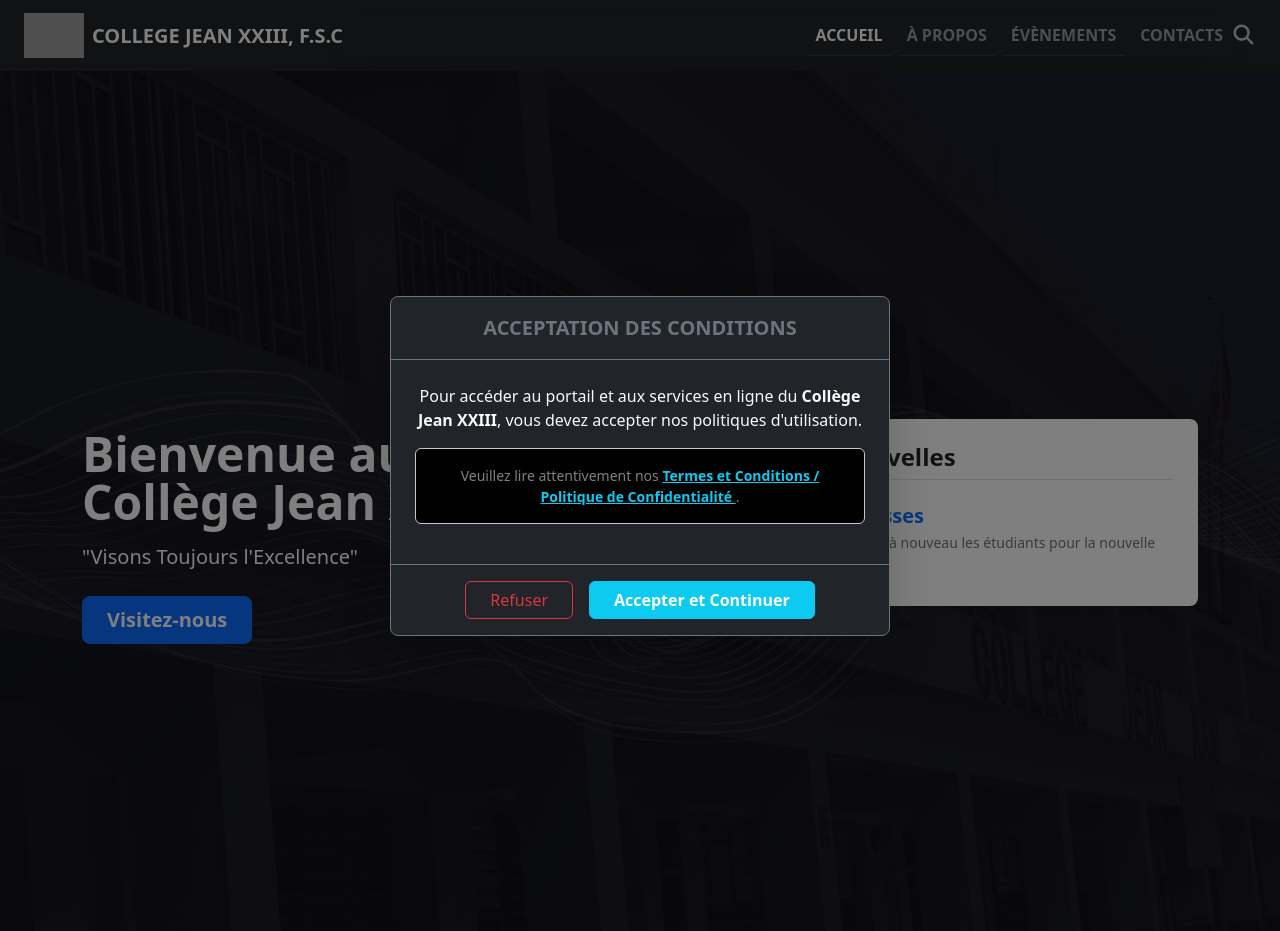
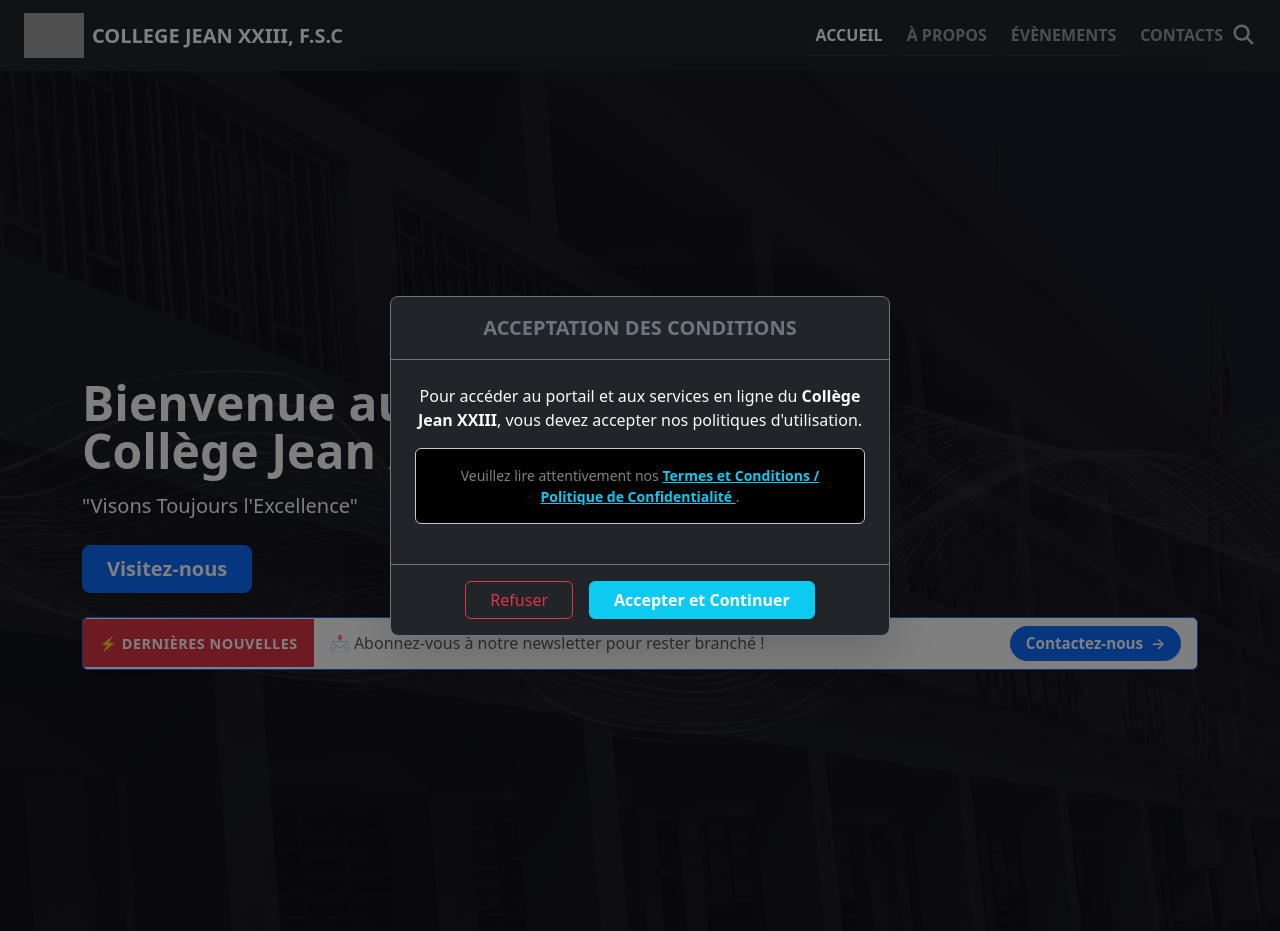
Before and after one commit to heijing-black-whale-ht/college-jean-xxiii-website, a Flask app: page / in a window 1280 px wide. Run offline with Flask 3, Linux system fonts and the light colour scheme; some libraries are stand-ins or nearby versions; grey boxes are pictures that could not be loaded.

Commit message:
Almost the end!!!

```diff
--- a/app.py
+++ b/app.py
@@ -114,7 +114,10 @@
 # --- PUBLIC PAGES ---
 @app.route('/')
 def home():
-    return render_template('index.html')
+    # Fetch the 5 most recent updates from the database
+    latest_updates = Event.query.order_by(Event.id.desc()).limit(5).all()
+    # Pass the updates into the homepage template
+    return render_template('index.html', updates=latest_updates)
 
 @app.route('/about')
 def about():
@@ -211,38 +214,130 @@
         sender_email = request.form.get('email')
         user_message = request.form.get('message')
 
-        msg = Message (
+        admin_msg = Message(
             subject=f"Nouveau message de {sender_name}",
-            sender=app.config['MAIL_USERNAME'],
-            recipients=['collegejeanxxiii2000@gmail.com'],
-            body=f"De: {sender_name} ({sender_email})\n\nMessage:\n{user_message}"
+            recipients=['collegejeanxxiii2000@gmail.com']
         )
 
-        msg.body = f"""
-        Nouveau message reçu depuis le site internet du Collège Jean XXIII:
+        admin_msg.body = f"""
+Nouveau message reçu depuis le site internet du Collège Jean XXIII
 
-        -------------------------------------------------------------------------------------
-        Nom complet: {sender_name}
-        E-mail de l'expéditeur: {sender_email}
-        -------------------------------------------------------------------------------------
+Nom: {sender_name}
+Email: {sender_email}
 
-        Message:
-        {user_message}
+Message:
+{user_message}
+"""
 
-        -------------------------------------------------------------------------------------
-        Remarque: Vous pouvez répondre directement à cet e-mail pour contacter l'expéditeur.
-        """
-        msg.reply_to = sender_email
+        admin_msg.reply_to = sender_email
+
+        logo_url = url_for('static', filename='images/logo.png', _external=True)
+
+        customer_msg = Message(
+            subject="Confirmation de réception — Collège Jean XXIII",
+            recipients=[sender_email]
+        )
+
+        customer_msg.html = f"""
+<!DOCTYPE html>
+<html>
+<body style="margin:0; padding:0; background:#0b1220; font-family:Arial, sans-serif; color:#e2e8f0;">
+
+<table width="100%" cellpadding="0" cellspacing="0" style="padding:30px; background:#0b1220;">
+<tr>
+<td align="center">
+
+<table width="650" cellpadding="0" cellspacing="0"
+       style="background:#111827; border-radius:16px; overflow:hidden; box-shadow:0 24px 60px rgba(0,0,0,0.25);">
+
+<tr>
+<td style="background:#EDE8DO; padding:28px 24px; text-align:center;">
+
+<img src="{logo_url}"
+     alt="Collège Jean XXIII"
+     width="120"
+     style="display:block; margin:0 auto 15px;">
+
+<h1 style="color:#ffffff; margin:0; font-size:28px; letter-spacing:0.03em;">
+Merci pour votre message
+</h1>
+
+<p style="color:#f3d27a; margin:12px 0 0; font-size:15px;">
+Votre demande a bien été reçue.
+</p>
+
+</td>
+</tr>
+
+<tr>
+<td style="padding:36px 34px; background:#0f172a;">
+
+<p style="margin:0 0 18px; font-size:16px; line-height:1.75; color:#e2e8f0;">
+Bonjour <strong style="color:#ffffff;">{sender_name}</strong>,
+</p>
+
+<p style="margin:0 0 18px; font-size:15px; line-height:1.8; color:#cbd5e1;">
+Nous vous remercions d'avoir contacté le Collège Jean XXIII. Votre message a été transmis à l'administration et sera traité dans les meilleurs délais.
+</p>
+
+<div style="background:#111827; border-left:4px solid #8B0000; padding:18px 18px 16px; margin:20px 0 24px; border-radius:10px;">
+<strong style="display:block; color:#ffffff; font-size:15px; margin-bottom:10px;">Résumé de votre message :</strong>
+<p style="margin:0; font-size:14px; line-height:1.8; color:#cbd5e1;">
+{user_message}
+</p>
+</div>
+
+<p style="margin:0 0 18px; font-size:15px; line-height:1.8; color:#cbd5e1;">
+Si votre demande est urgente, vous pouvez également contacter directement l'administration du collège.
+</p>
+
+<p style="margin:0; font-size:15px; line-height:1.8; color:#cbd5e1;">
+Cordialement,<br>
+<strong style="color:#ffffff;">Administration du Collège Jean XXIII</strong>
+</p>
+
+</td>
+</tr>
+
+<tr>
+<td style="background:#0e1727; padding:22px 24px; text-align:center; font-size:13px; color:#94a3b8;">
+
+Collège Jean XXIII<br>
+Former les intelligences, façonner les caractères.
+
+</td>
+</tr>
+
+</table>
+
+</td>
+</tr>
+</table>
+
+</body>
+</html>
+"""
+
+
+        admin_sent = False
 
         try:
-            mail.send(msg)
-            flash("Votre message a été envoyé avec succès ! L'administration vous répondra sous peu.", "success")
+            mail.send(admin_msg)
+            admin_sent = True
         except Exception as e:
-            print(f"SMTP Server Mail Exception error raised: {e}")
-            flash("Une erreur est survenue lors de l'envoi du message. Veuillez réessayer plus tard.", "danger")
+            print(f"Admin email error: {e}")
+
+        try:
+            mail.send(customer_msg)
+        except Exception as e:
+            print(f"Customer email error: {e}")
+
+        if admin_sent:
+            flash("Votre message a été envoyé avec succès. Un e-mail de confirmation vous a été envoyé.", "success")
+        else:
+            flash("Impossible de traiter votre demande pour le moment.", "danger")
 
         return redirect(url_for('contact'))
-
     return render_template('contact.html')
 
 @app.route('/terms')
--- a/templates/index.html
+++ b/templates/index.html
@@ -23,19 +23,55 @@
                 </div>
             </div>
 
-            <div class="col-lg-6 col-sm-12 mt-4 mt-lg-0">
-                <div class="card border-0 shadow-sm p-4 bg-white rounded-3 text-start">
-                    <h2 class="h4 fw-bold text-dark border-bottom pb-2 mb-3">
-                        <i class="fas fa-newspaper me-2 text-primary"></i>Dernières Nouvelles
-                    </h2>
-                    <article class="p-2">
-                        <h3 class="h5 fw-bold text-primary mb-1">Réouverture des classes</h3>
-                        <p class="text-secondary mb-0 small">
-                            Nous sommes ravis d'accueillir à nouveau les étudiants pour la nouvelle année scolaire!
-                        </p>
-                    </article>
+            <div class="container my-4">
+                <div class="card border-primary shadow-sm bg-white overflow-hidden">
+                    <div class="row g-0 align-items-center">
+
+                    <div class="col-auto bg-danger text-white px-3 py-2 fw-bold text-uppercase d-flex align-items-center" style="min-height: 48px; font-size: 0.9rem; letter-spacing: 0.5px;">
+                        ⚡ Dernières Nouvelles
+                    </div>
+
+                    <div class="col px-3 py-2">
+                        <div id="announcementCarousel" class="carousel slide" data-bs-ride="carousel" data-bs-interval="4500">
+                            <div class="carousel-inner">
+
+                                {% if updates %}
+                                    {% for update in updates %}
+                                        <div class="carousel-item {% if loop.first %}active{% endif %}">
+                                            <div class="d-flex justify-content-between align-items-center">
+                                                <a href="{{ url_for('events') }}" class="text-decoration-none text-dark text-truncate fw-semibold pe-2">
+                                                    <span class="text-primary">[{{ update.category }}]</span> {{ update.title }}
+                                                </a>
+                                                <small class="text-muted text-nowrap d-none d-sm-inline">{{ update.date_str }}</small>
+                                            </div>
+                                        </div>
+                                    {% endfor %}
+                                {% else %}
+                                    <div class="carousel-item active">
+                                        <div class="d-flex justify-content-between align-items-center">
+
+                                            <span class="text-muted fw-medium animate-pulse">
+                                                📩 Abonnez-vous à notre newsletter pour rester branché !
+                                            </span>
+
+                                            <a href="{{ url_for('contact') }}"
+                                                class="btn btn-sm btn-primary rounded-pill d-inline-flex align-items-center justify-content-center fw-semibold shadow-sm text-nowrap"
+                                                style="min-width: 140px; padding: 0.55rem 0.9rem; font-size: 0.95rem; line-height: 1;"
+                                                title="Nous contacter">
+                                                Contactez-nous <span class="ms-2">→</span>
+                                            </a>
+                                        </div>
+                                    </div>
+                                {% endif %}
+
+                            </div>
+                        </div>
+                    </div>
+
                 </div>
             </div>
+        </div>
+
 
         </div> </div> </section>
 
```
